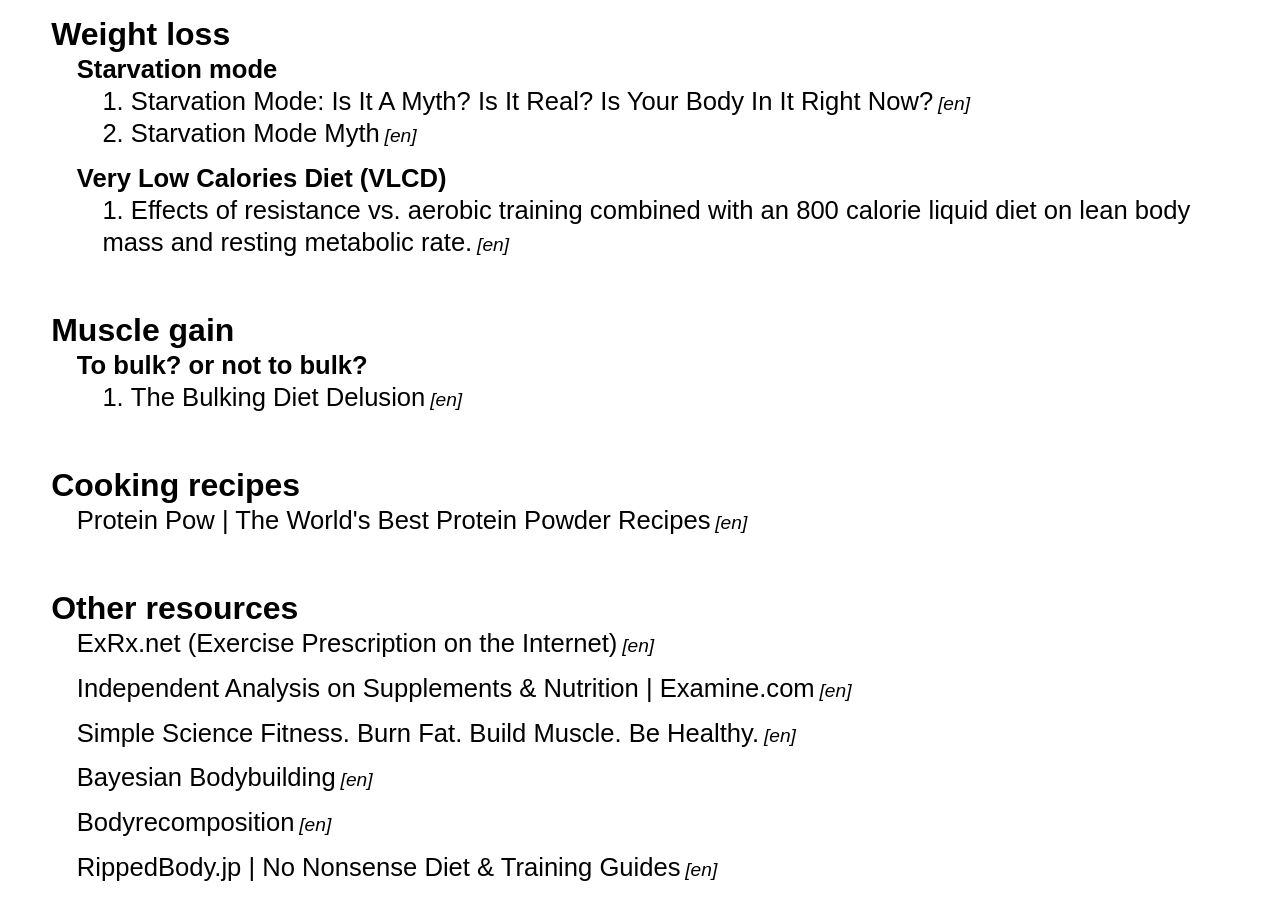
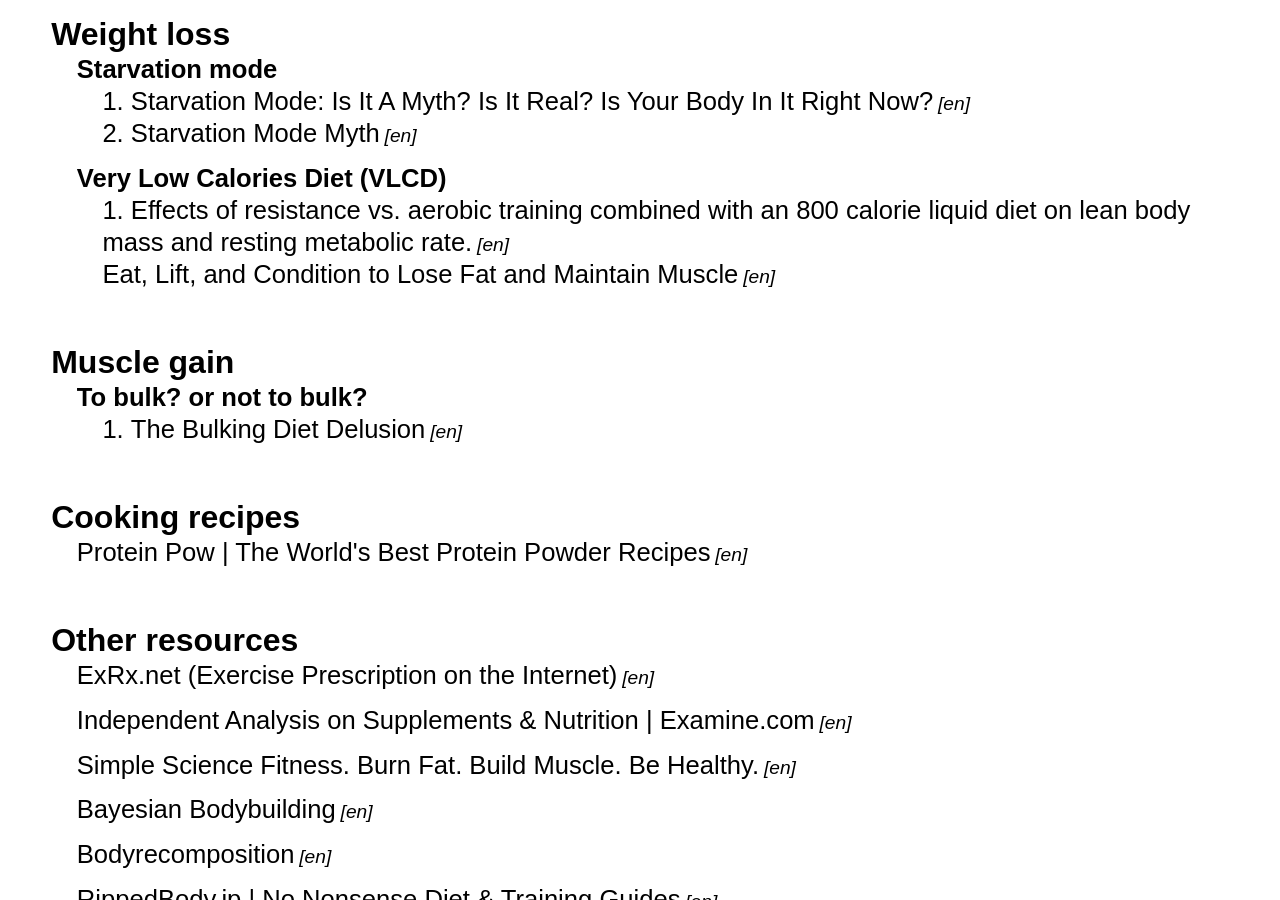
Before and after one commit to kamilogorek/kamilogorek, a Jekyll site: the page built from nutrition.md, in a window 1280 px wide and 900 px high, scrolled down 3217 px. Built offline with Jekyll 4.4.1, drawn with Linux system fonts in a browser that asks for light colours.

Commit message:
Hot to approach cut the right way

```diff
--- a/nutrition.md
+++ b/nutrition.md
@@ -158,6 +158,10 @@
                     <li data-lang="en"><a href="http://www.ncbi.nlm.nih.gov/m/pubmed/10204826/">Effects of resistance vs. aerobic training combined with an 800 calorie liquid diet on lean body mass and resting metabolic rate.</a></li>
                 </ol>
             </dd>
+
+            <dl class="info-section-list">
+                <dt data-lang="en"><a href="http://bretcontreras.com/eat-lift-and-condition-to-lose-fat-and-maintain-muscle/">Eat, Lift, and Condition to Lose Fat and Maintain Muscle</a></dt>
+            </dl>
         </dl>
     </section>
 
```
